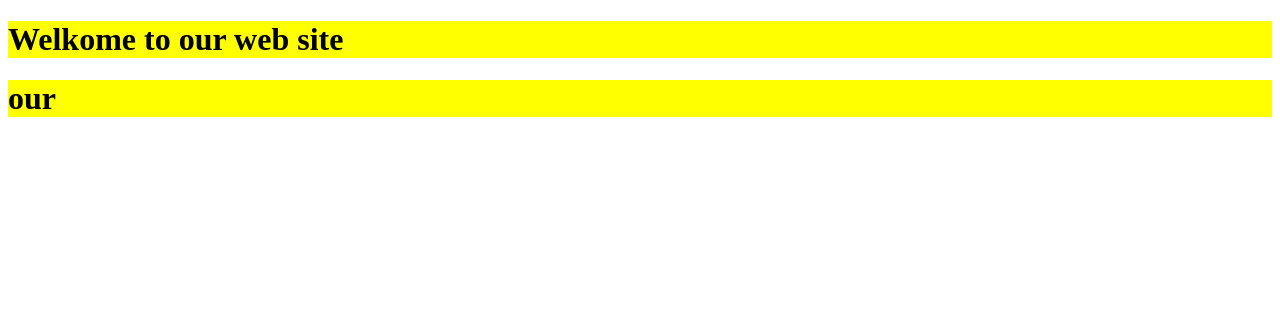
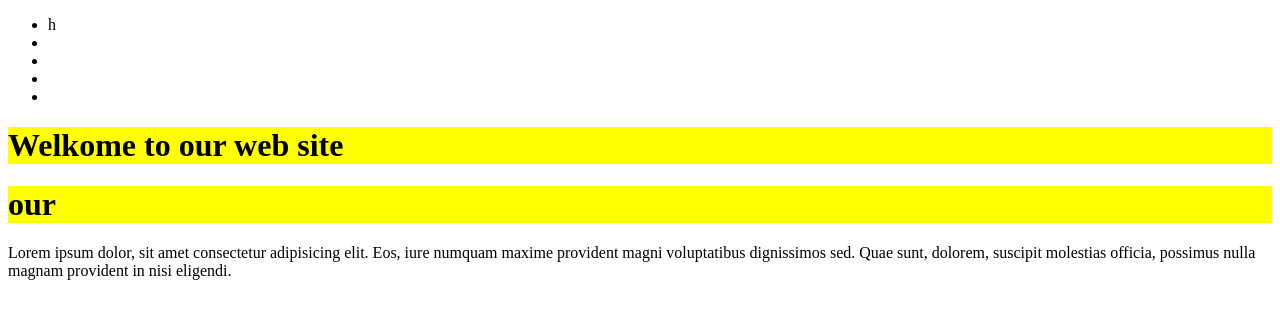
Before and after one commit to abdumurod9911/onlinestory, a plain HTML site: page index.html in a window 1280 px wide. Drawn offline with Linux system fonts and the light colour scheme.

Commit message:
my added navbar

```diff
--- a/index.html
+++ b/index.html
@@ -8,6 +8,16 @@
     <link rel="stylesheet" href="style.css">
 </head>
 <body>
+<nav>
+    <ul>
+        <li>h</li>
+        <li></li>
+        <li></li>
+        <li></li>
+        <li></li>
+    </ul>
+</nav>
+
     <div>
         <h1>
             Welkome to our web site
@@ -22,5 +32,11 @@
             </h1>
         </div>
     </main>
+    <footer>
+        <p>
+            Lorem ipsum dolor, sit amet consectetur adipisicing elit. Eos, iure numquam maxime provident magni voluptatibus dignissimos sed. Quae sunt, dolorem, suscipit molestias officia, possimus nulla magnam provident in nisi eligendi.
+
+        </p>
+    </footer>
 </body>
 </html>
```
